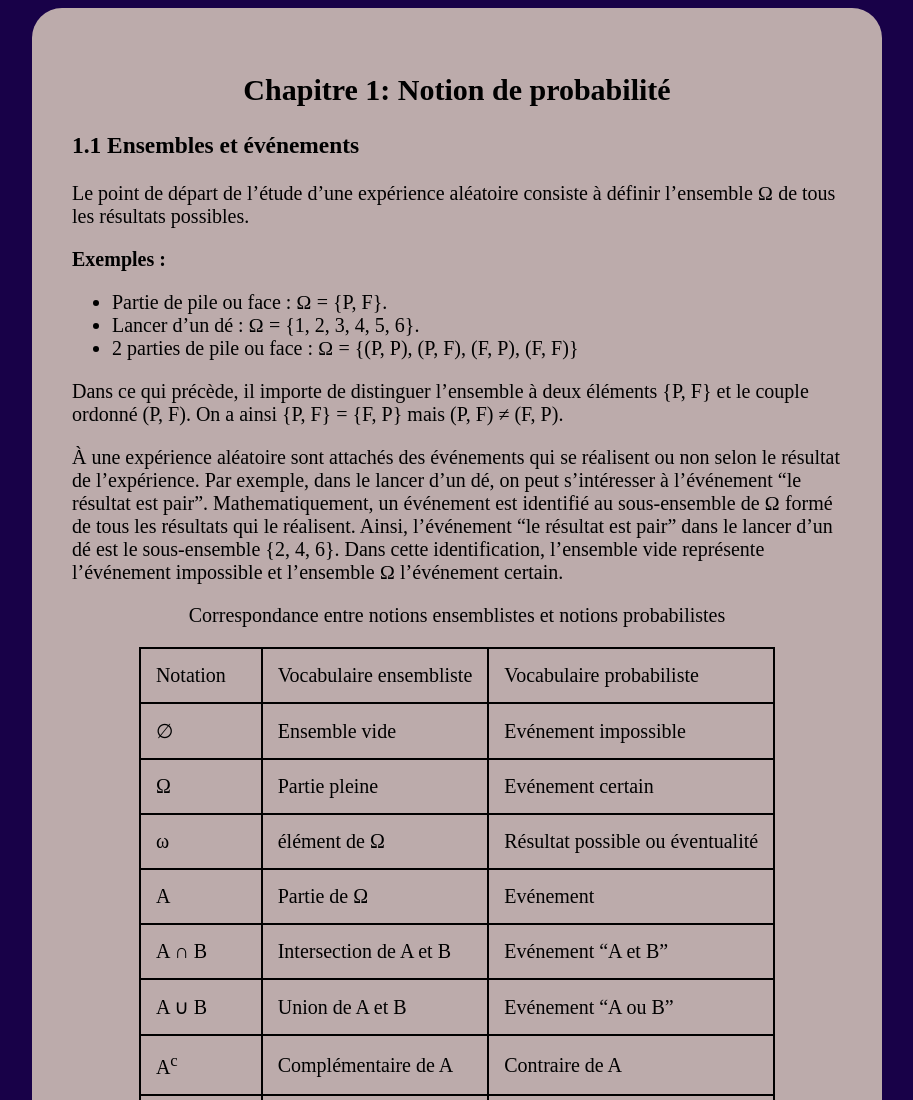
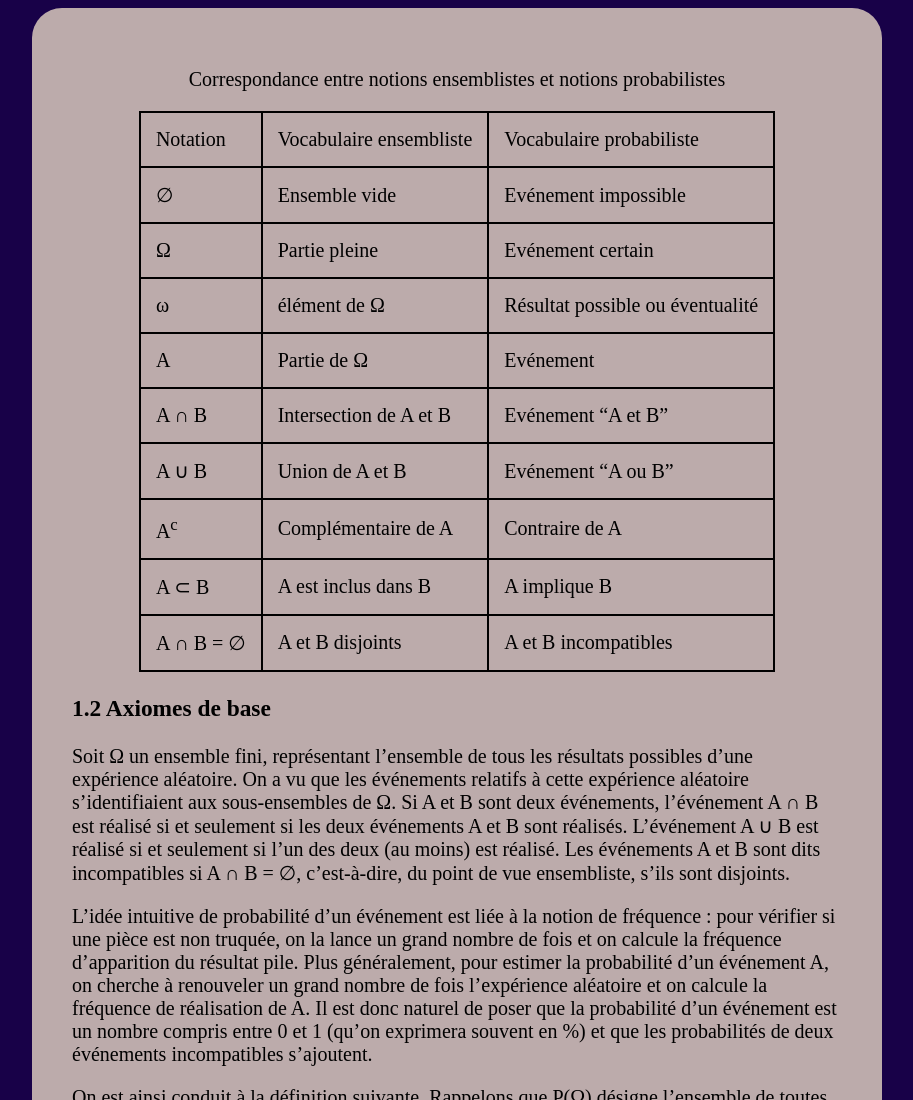
Before and after one commit to ab-benz/L2-maths, a plain HTML site: page proba.cours.html in a window 1280 px wide. Shown: the top 1100 px of the page, without its empty margins (183-1096 px from the left). Drawn offline with Linux system fonts and the light colour scheme.

Commit message:
Update proba.cours.html

```diff
--- a/proba.cours.html
+++ b/proba.cours.html
@@ -12,21 +12,6 @@
 
         <div class="flex-item-cours">
             <div class="text">
-                <center>
-                    <h2>Chapitre 1: Notion de probabilité</h2>
-                </center>
-                <h3>1.1 Ensembles et événements</h3>
-                <p>Le point de départ de l’étude d’une expérience aléatoire consiste à définir l’ensemble Ω de tous les résultats possibles.</p>
-                <p><strong>Exemples :</strong></p>
-                <ul>
-                    <li>Partie de pile ou face : Ω = {P, F}.</li>
-                    <li>Lancer d’un dé : Ω = {1, 2, 3, 4, 5, 6}.</li>
-                    <li>2 parties de pile ou face : Ω = {(P, P), (P, F), (F, P), (F, F)}</li>
-                </ul>
-                <p>Dans ce qui précède, il importe de distinguer l’ensemble à deux éléments {P, F} et le couple ordonné (P, F). On a ainsi {P, F} = {F, P} mais (P, F) ≠ (F, P).</p>
-                <p>À une expérience aléatoire sont attachés des événements qui se réalisent ou non selon le résultat de l’expérience. Par exemple, dans le lancer d’un dé, on peut s’intéresser à l’événement “le résultat est pair”. Mathematiquement, un événement
-                    est identifié au sous-ensemble de Ω formé de tous les résultats qui le réalisent. Ainsi, l’événement “le résultat est pair” dans le lancer d’un dé est le sous-ensemble {2, 4, 6}. Dans cette identification, l’ensemble vide représente
-                    l’événement impossible et l’ensemble Ω l’événement certain.</p>
                 <center>
                     <p>Correspondance entre notions ensemblistes et notions probabilistes</p>
                 </center>
```
